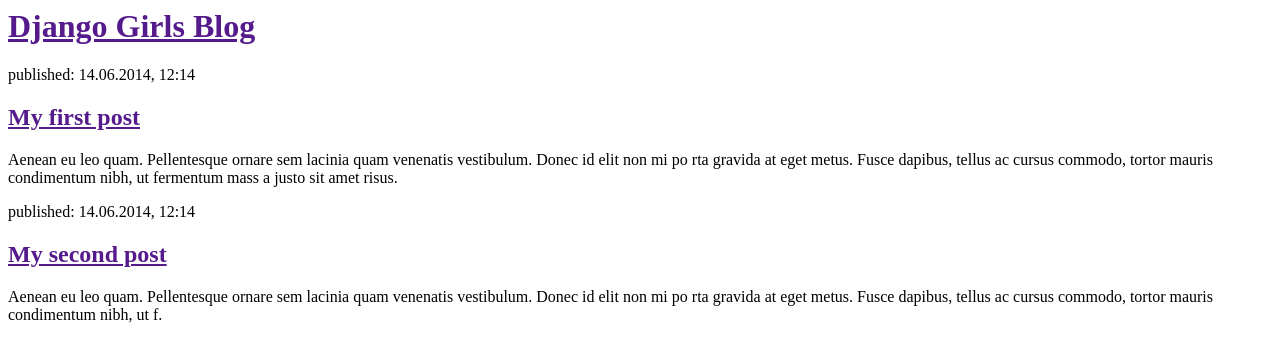
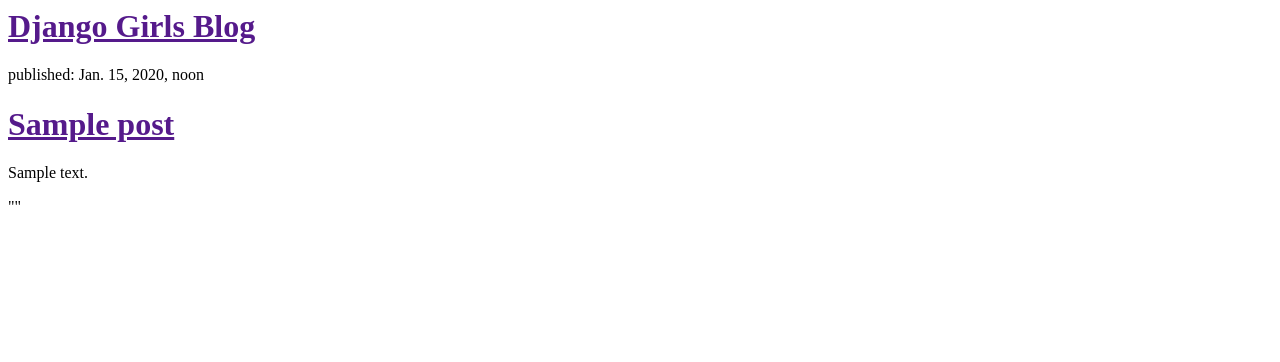
Before and after one commit to cherley2017/my-first-blog, a Django app: page / in a window 1280 px wide. Shown: the top 362 px of the page. Run offline with Django 3.2, Linux system fonts and the light colour scheme; tables that the repository leaves empty hold one stand-in row (values such as "Sample post").

Commit message:
Modified templates to display posts from database.

```diff
--- a/blog/templates/blog/post_list.html
+++ b/blog/templates/blog/post_list.html
@@ -7,19 +7,14 @@
           <h1><a href="">Django Girls Blog</a></h1>
       </div>
 
+      {% for post in posts %}
       <div>
-          <p>published: 14.06.2014, 12:14</p>
-          <h2><a href="">My first post</a></h2>
-          <p>Aenean eu leo quam. Pellentesque ornare sem lacinia quam venenatis vestibulum. Donec id elit non mi po
-rta gravida at eget metus. Fusce dapibus, tellus ac cursus commodo, tortor mauris condimentum nibh, ut fermentum mass
-a justo sit amet risus.</p>
-      </div>
+          <p>published: {{ post.published_date }}</p>
+            <h1><a href="">{{ post.title }}</a></h1>
+          <p>{{ post.text|linebreaksbr }}</p>
+        </div>
+     {% endfor %}
 
-      <div>
-          <p>published: 14.06.2014, 12:14</p>
-          <h2><a href="">My second post</a></h2>
-          <p>Aenean eu leo quam. Pellentesque ornare sem lacinia quam venenatis vestibulum. Donec id elit non mi po
-rta gravida at eget metus. Fusce dapibus, tellus ac cursus commodo, tortor mauris condimentum nibh, ut f.</p>
-      </div>
+
     </body>
-</html>
+</html>""
--- a/blog/views.py
+++ b/blog/views.py
@@ -1,5 +1,7 @@
 from django.shortcuts import render
-
+from django.utils import timezone
+from .models import Post
 # Create your views here.
 def post_list(request):
-    return render(request, 'blog/post_list.html', {})
+    posts = Post.objects.all()
+    return render(request, 'blog/post_list.html', {'posts': posts})
```
